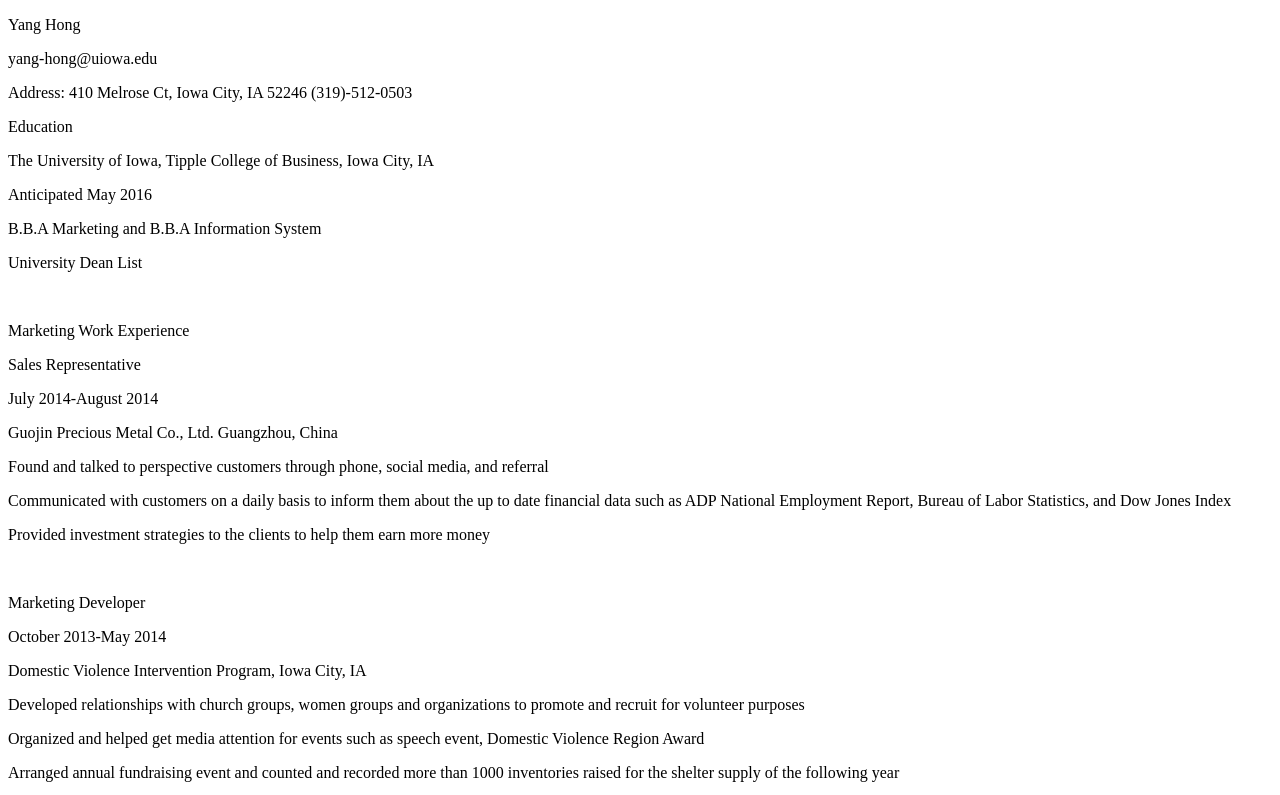
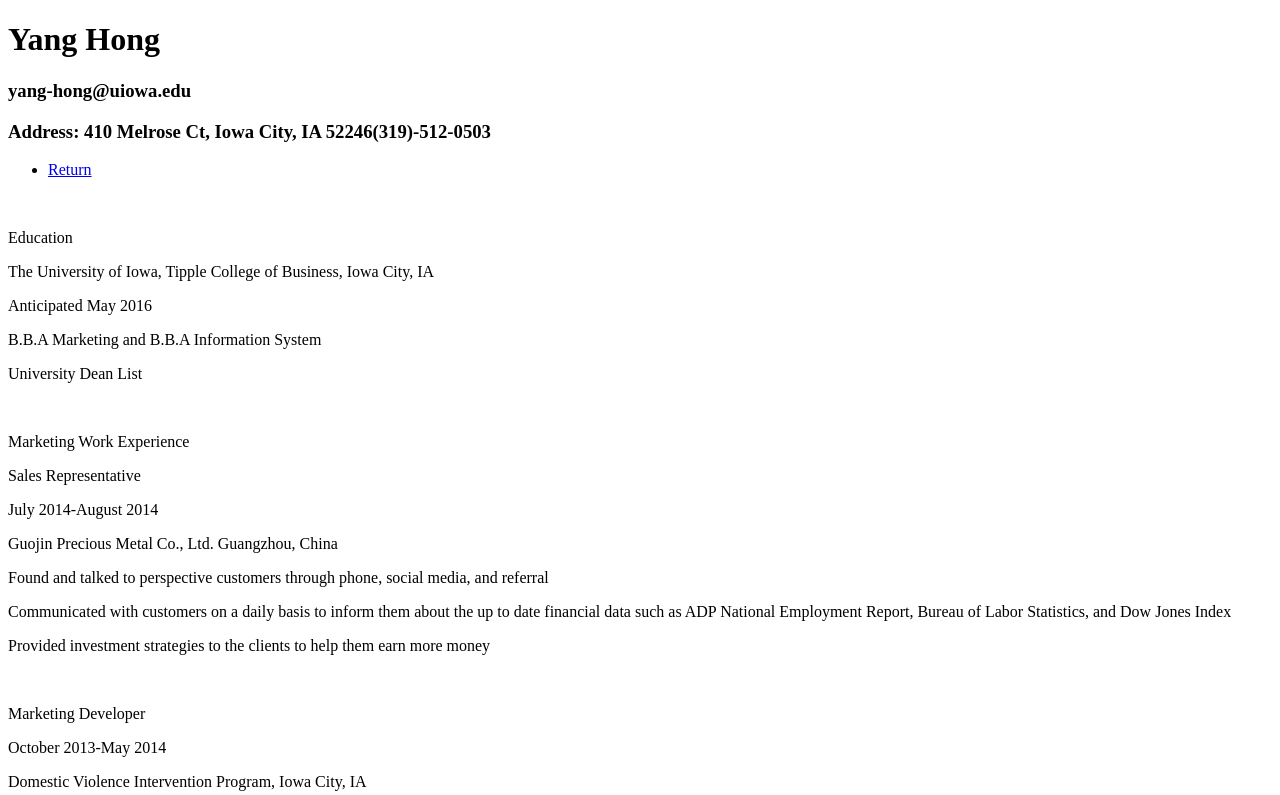
Before and after one commit to yang-hong/HW2, a plain HTML site: page resume.html in a window 1280 px wide. Shown: the top 795 px of the page. Drawn offline with Linux system fonts and the light colour scheme.

Commit message:
resume link

```diff
--- a/resume.html
+++ b/resume.html
@@ -1,13 +1,19 @@
 <!DOCTYPE html>
 <html lang="en">
 <head>
-<title>resume</title>
+  <title>resume</title>
 </head>
 
 <body>
-<p>Yang Hong</p>
-<p>yang-hong@uiowa.edu</p>
-<p>Address: 410 Melrose Ct, Iowa City, IA 52246                (319)-512-0503</P>
+<header>
+  <h1>Yang Hong</h1>
+  <h3>yang-hong@uiowa.edu</h3>
+  <h3>Address: 410 Melrose Ct, Iowa City, IA 52246(319)-512-0503</h3>
+    <nav>
+	  <ul><li><a href= "../yang.html">Return</a></li></ul>
+	</nav>
+</header>
+<br>
 <p>Education</P>
 <p>The University of Iowa, Tipple College of Business, Iowa City, IA</P>                                                     Anticipated May 2016
 <p>B.B.A Marketing and B.B.A Information System <p/>
```
